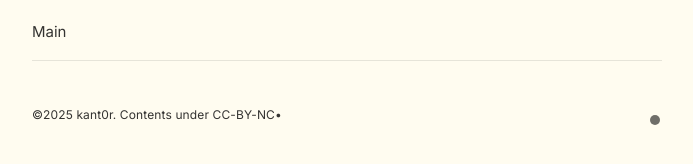
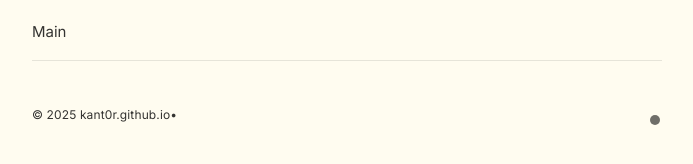
Before and after one commit to k4nt0r/k4nt0r.github.io, a Jekyll site: the page built from pages/index.md, in a window 1280 px wide. Shown: the part 510-674 px from the top of the page, without its empty margins (293-986 px from the left). Built offline with Jekyll 4.4.1, drawn with Linux system fonts in a browser that asks for light colours.

Commit message:
Update _config.yml

```diff
--- a/_config.yml
+++ b/_config.yml
@@ -58,7 +58,7 @@ menu:
 
 # Footer
 footer:
-  copyright: "©2025 kant0r. Contents under CC-BY-NC"
+  copyright: "© 2025 kant0r.github.io"
   credits:
     enabled: true
 
```
